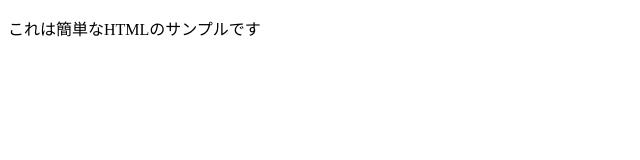
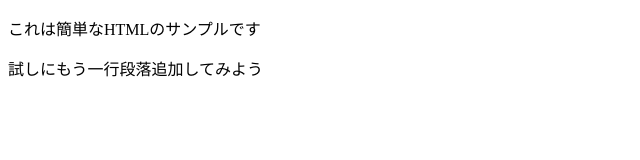
Before and after one commit to satoshi-nakamura-018/html-test, a plain HTML site: page index.html in a window 1280 px wide. Shown: the whole page, without its empty margins (0-640 px from the left). Drawn offline with Linux system fonts and the light colour scheme.

Commit message:
段落を追加

```diff
--- a/index.html
+++ b/index.html
@@ -6,5 +6,6 @@
     </head>
     <body>
         <p>これは簡単なHTMLのサンプルです</p>
+        <p>試しにもう一行段落追加してみよう</p>
     </body>
 </html>
```
